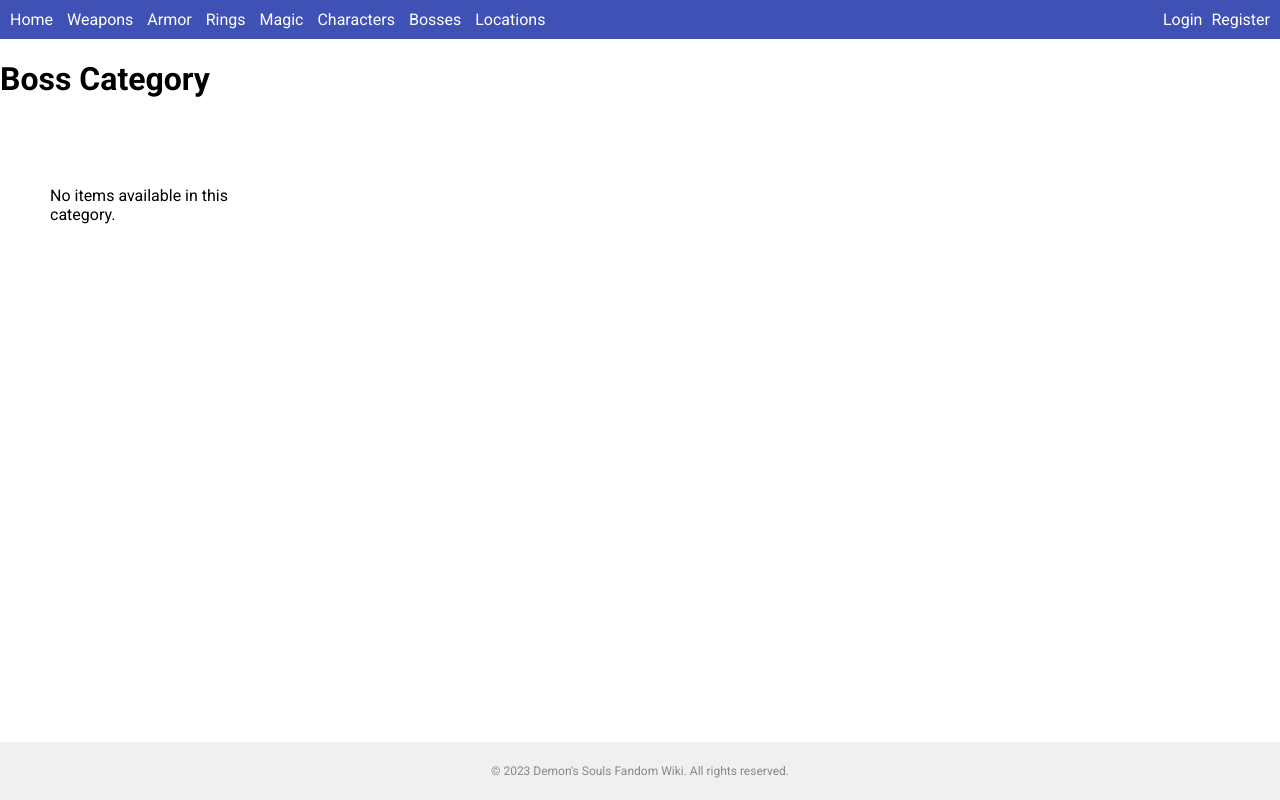
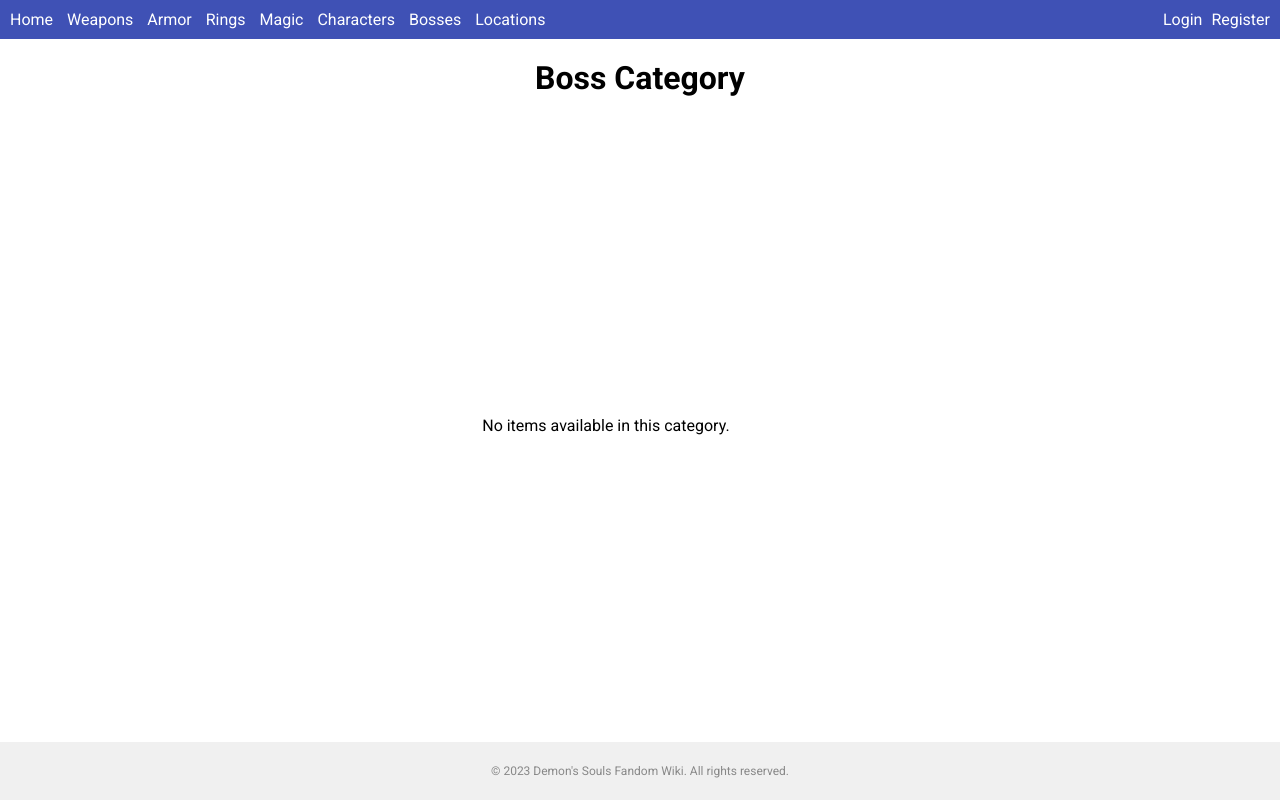
Before and after one commit to dstish/demonwiki, a Django app: page /category/boss/ in a window 1280 px wide. Run offline with Django 4.2, Linux system fonts and the light colour scheme; data comes from the database, SQL or seed files in the repository.

Commit message:
Refactor css 0/2

```diff
--- a/templates/category.html
+++ b/templates/category.html
@@ -34,7 +34,7 @@
    </div>
 {% endif %}
   </header>
-  <h1>{{ category|capfirst }} Category</h1>
+  <h1 class="title">{{ category|capfirst }} Category</h1>
   <main class="main">
     {% for item in items %}
       <div class="list-item">
@@ -46,7 +46,7 @@
         </a>
       </div>
     {% empty %}
-      <p>No items available in this category.</p>
+      <p class="not-items">No items available in this category.</p>
     {% endfor %}
   </main>
 
--- a/templates/css/home.css
+++ b/templates/css/home.css
@@ -8,6 +8,7 @@ body {
   display: flex;
   flex-direction: column;
   margin: 0;
+  position: relative;
 }
 
 header {
@@ -17,6 +18,7 @@ header {
   display: flex;
   justify-content: space-between;
   align-items: center;
+  margin-bottom: 20px;
 }
 
 nav ul {
@@ -117,3 +119,12 @@ a {
 .log a:nth-child(1){
   margin-right: 5px;
 }
+.title {
+  display: block;
+  margin: 0 auto;
+}
+.not-items {
+  position: absolute;
+  top: 50%;
+  right: 43%;
+}
```
